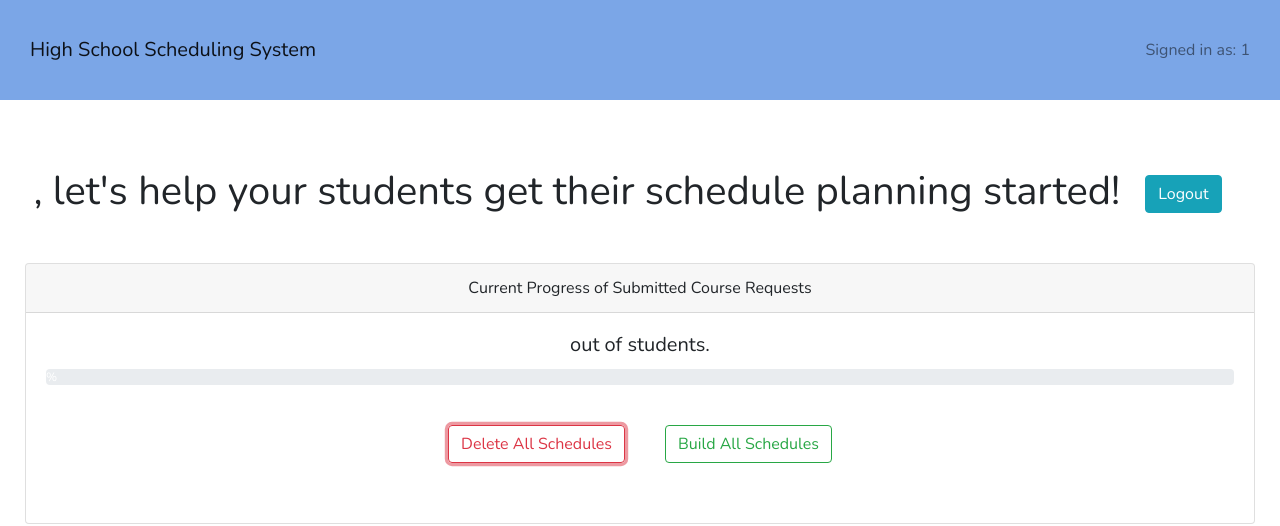
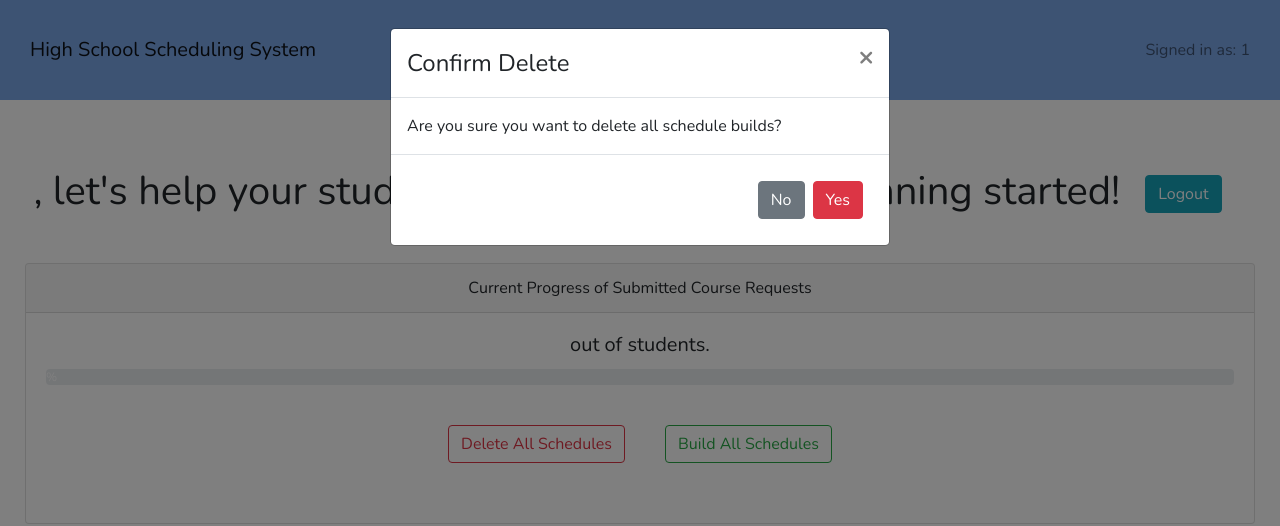
Before and after one commit to HDreikorn/scheduler-app, a React (Create React App) app: page /schoolAdmin/1 in a window 1280 px wide. Both pictures are taken after a click on the button "Delete All Schedules". Shown: the top 526 px of the page. Built offline with nearby package versions, Linux system fonts and the light colour scheme; no server answers.

Commit message:
confirm delete modal added

```diff
--- a/src/pages/adminDash/adminDash.component.jsx
+++ b/src/pages/adminDash/adminDash.component.jsx
@@ -19,7 +19,8 @@ class AdminDash extends React.Component {
             totalStudents: '',
             totalSubmitted: '',
             show: false,
-            isLoading: true
+            isLoading: true,
+            showConfirm: false
         }
     }
 
@@ -97,8 +98,21 @@ class AdminDash extends React.Component {
         this.setState({isLoading: false});
     }
 
+    handleConfirmClose = () => {
+        this.setState({showConfirm: false});
+    }
+
+    handleConfirmDelete = () => {
+        this.setState({showConfirm: false});
+        this.handleDelete();
+    }
+
+    handleConfirmShow = () => {
+        this.setState({showConfirm: true});
+    }
+
     render() {
-        const { username, firstName, lastName, percentStatus, totalStudents, totalSubmitted, show, isLoading } = this.state;
+        const { username, firstName, lastName, percentStatus, totalStudents, totalSubmitted, show, isLoading, showConfirm } = this.state;
         var user = firstName + " " + lastName;
         var now = percentStatus;
         if(isLoading) {
@@ -125,7 +139,7 @@ class AdminDash extends React.Component {
                                 <Card.Title>{totalSubmitted} out of {totalStudents} students.</Card.Title>
                                     <ProgressBar animated now={now} label={`${now}%`}/>
                                     <div className="actionButtons">
-                                        <Button variant="outline-danger" onClick={this.handleDelete}>Delete All Schedules</Button>
+                                        <Button variant="outline-danger" onClick={this.handleConfirmShow}>Delete All Schedules</Button>
                                         <Button variant="outline-success" onClick={this.handleBuild}>Build All Schedules</Button>
                                     </div>
                             </Card.Body>
@@ -182,6 +196,21 @@ class AdminDash extends React.Component {
                         </Modal.Body>
                     </Modal>
 
+                    <Modal show={showConfirm} onHide={this.handleConfirmClose}>
+                        <Modal.Header closeButton>
+                        <Modal.Title>Confirm Delete</Modal.Title>
+                        </Modal.Header>
+                        <Modal.Body>Are you sure you want to delete all schedule builds?</Modal.Body>
+                        <Modal.Footer>
+                        <Button variant="secondary" onClick={this.handleConfirmClose}>
+                            No
+                        </Button>
+                        <Button variant="danger" onClick={this.handleConfirmDelete}>
+                            Yes
+                        </Button>
+                        </Modal.Footer>
+                    </Modal>
+
                 </div>
             );
         }
```
